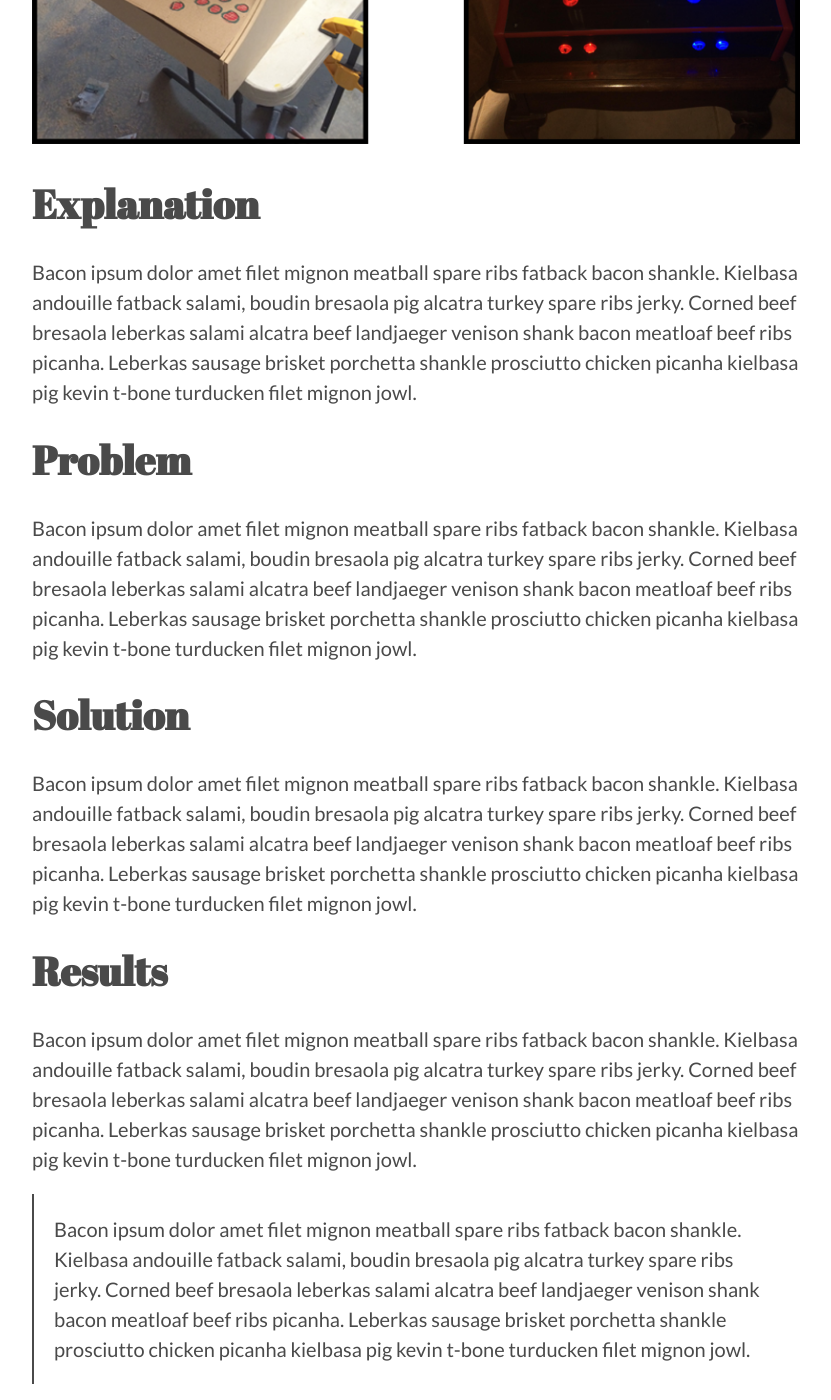
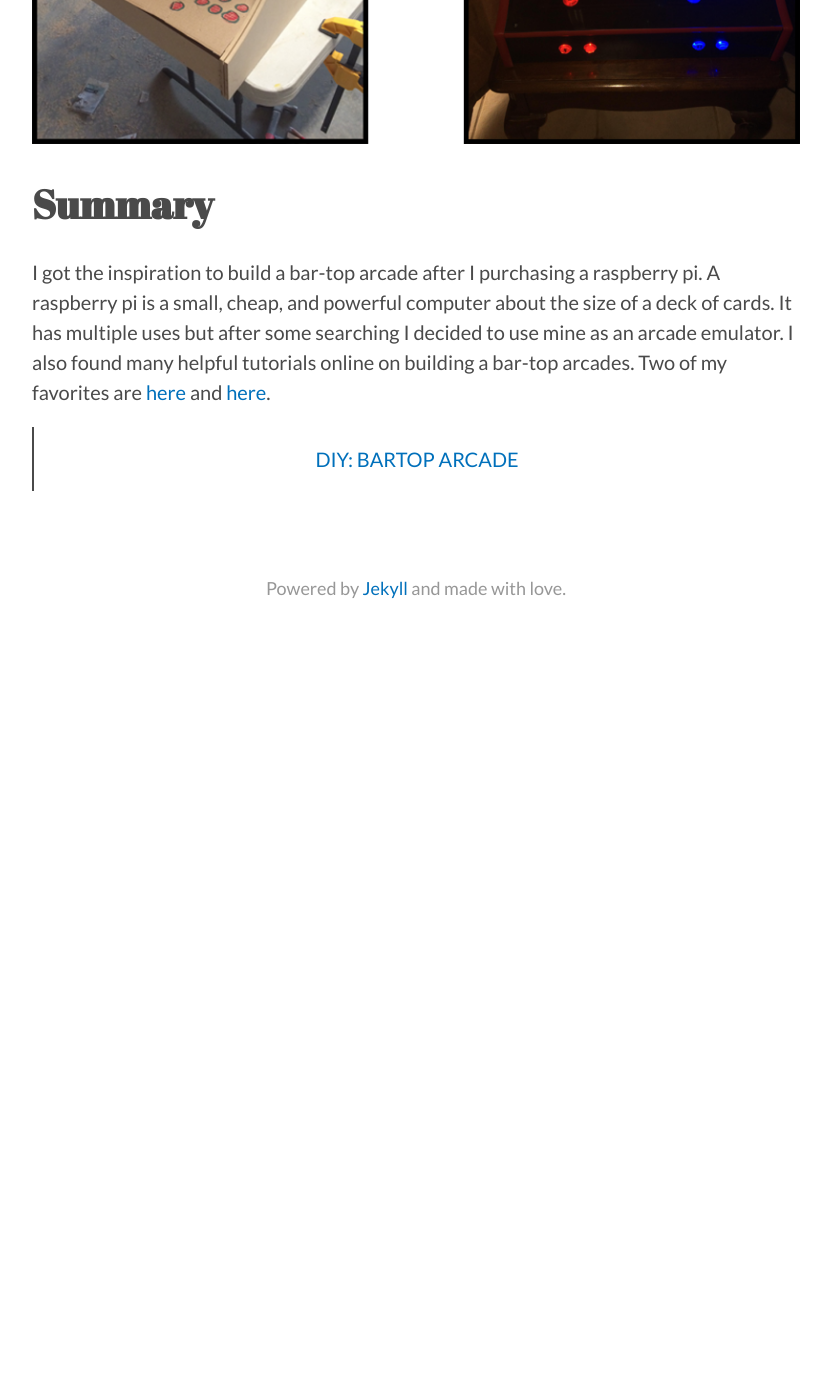
Before and after one commit to Bloc/portfolio-kami, a Jekyll site: the page built from _portfolio/arcade.md, in a window 1280 px wide and 1400 px high, scrolled down 732 px. Shown: the whole window, without its empty margins (224-1055 px from the left). Built offline with Jekyll 4.4.1, drawn with Linux system fonts in a browser that asks for light colours; nearby versions of some CDN libraries; a script that is not in the unit is left out; after the commit the page ends 1398 px from its top, so only the background shows below that; some of the changed text lies outside the part shown.

Commit message:
aracde done

```diff
--- a/_portfolio/arcade.md
+++ b/_portfolio/arcade.md
@@ -1,34 +1,18 @@
 ---
 layout: post
-title: Arcade
+title: Bartop Arcade
 thumbnail-path: "img/arcade.png"
-short-description: A custom built bar-top arcade.
+short-description: A custom built bar-top arcade using a rasberrypi.
 
 ---
 
 {:.center}
 ![]({{ site.baseurl }}/img/arcade.png)
 
-## Explanation
+## Summary
+ I got the inspiration to build a bar-top arcade after I purchasing a raspberry pi. A raspberry pi is a small, cheap, and powerful computer about the size of a deck of cards. It has multiple uses but after some searching I decided to use mine as an arcade emulator. I also found many helpful tutorials online on building a bar-top arcades. Two of my favorites are <a href = "http://www.instructables.com/id/2-Player-Bartop-Arcade-Machine-Powered-by-Pi/?ALLSTEPS">here</a> and <a href = "https://www.youtube.com/watch?v=JjN0kbcG9j0">here</a>.
 
-Bacon ipsum dolor amet filet mignon meatball spare ribs fatback bacon shankle. Kielbasa andouille fatback salami, boudin bresaola pig alcatra turkey spare ribs jerky. Corned beef bresaola leberkas salami alcatra beef landjaeger venison shank bacon meatloaf beef ribs picanha. Leberkas sausage brisket porchetta shankle prosciutto chicken picanha kielbasa pig kevin t-bone turducken filet mignon jowl.
-
-## Problem
-
-Bacon ipsum dolor amet filet mignon meatball spare ribs fatback bacon shankle. Kielbasa andouille fatback salami, boudin bresaola pig alcatra turkey spare ribs jerky. Corned beef bresaola leberkas salami alcatra beef landjaeger venison shank bacon meatloaf beef ribs picanha. Leberkas sausage brisket porchetta shankle prosciutto chicken picanha kielbasa pig kevin t-bone turducken filet mignon jowl.
-
-## Solution
-
-Bacon ipsum dolor amet filet mignon meatball spare ribs fatback bacon shankle. Kielbasa andouille fatback salami, boudin bresaola pig alcatra turkey spare ribs jerky. Corned beef bresaola leberkas salami alcatra beef landjaeger venison shank bacon meatloaf beef ribs picanha. Leberkas sausage brisket porchetta shankle prosciutto chicken picanha kielbasa pig kevin t-bone turducken filet mignon jowl.
-
-## Results
-
-Bacon ipsum dolor amet filet mignon meatball spare ribs fatback bacon shankle. Kielbasa andouille fatback salami, boudin bresaola pig alcatra turkey spare ribs jerky. Corned beef bresaola leberkas salami alcatra beef landjaeger venison shank bacon meatloaf beef ribs picanha. Leberkas sausage brisket porchetta shankle prosciutto chicken picanha kielbasa pig kevin t-bone turducken filet mignon jowl.
-
-> Bacon ipsum dolor amet filet mignon meatball spare ribs fatback bacon shankle. Kielbasa andouille fatback salami, boudin bresaola pig alcatra turkey spare ribs jerky. Corned beef bresaola leberkas salami alcatra beef landjaeger venison shank bacon meatloaf beef ribs picanha. Leberkas sausage brisket porchetta shankle prosciutto chicken picanha kielbasa pig kevin t-bone turducken filet mignon jowl.
-
-Bacon ipsum dolor amet filet mignon meatball spare ribs fatback bacon shankle. Kielbasa andouille fatback salami, boudin bresaola pig alcatra turkey spare ribs jerky. Corned beef bresaola leberkas salami alcatra beef landjaeger venison shank bacon meatloaf beef ribs picanha. Leberkas sausage brisket porchetta shankle prosciutto chicken picanha kielbasa pig kevin t-bone turducken filet mignon jowl.
-
-## Conclusion
-
-Bacon ipsum dolor amet filet mignon meatball spare ribs fatback bacon shankle. Kielbasa andouille fatback salami, boudin bresaola pig alcatra turkey spare ribs jerky. Corned beef bresaola leberkas salami alcatra beef landjaeger venison shank bacon meatloaf beef ribs picanha. Leberkas sausage brisket porchetta shankle prosciutto chicken picanha kielbasa pig kevin t-bone turducken filet mignon jowl.
+<div style="text-align:center">
+<blockquote class="imgur-embed-pub" lang="en" data-id="a/NyjMW"><a href="//imgur.com/NyjMW">DIY: BARTOP ARCADE</a></blockquote>
+</div>
+<script async src="//s.imgur.com/min/embed.js" charset="utf-8"></script>
```
